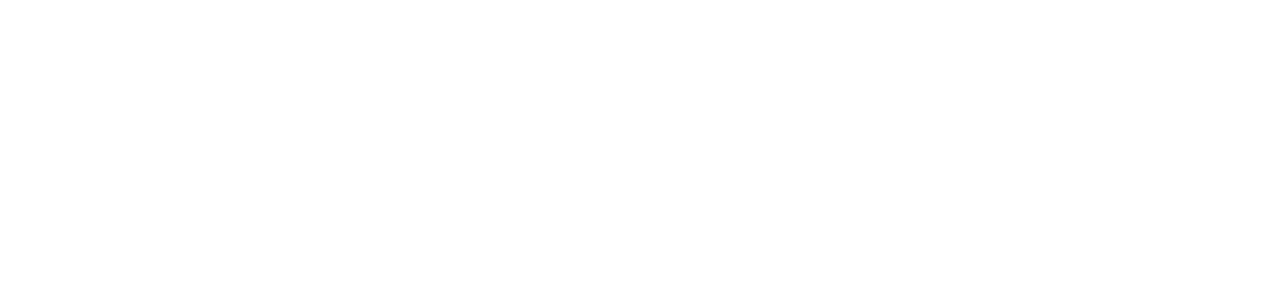
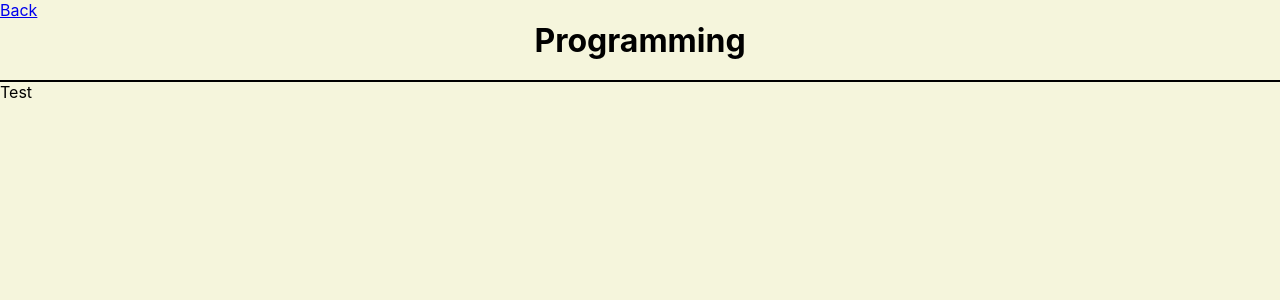
Before and after one commit to hfeng20/PersonalWebsite, a React (Create React App) app in the folder personal-website/: page /Programming in a window 1280 px wide. Before the commit this address had no page. Shown: the top 300 px of the page. Built offline with nearby package versions, Linux system fonts and the light colour scheme.

Commit message:
finished header component

```diff
--- a/personal-website/src/App.tsx
+++ b/personal-website/src/App.tsx
@@ -5,7 +5,7 @@
 import {Routes} from "react-router-dom";
 import MainPage from './Pages/MainPage/MainPage';
 import Musician from './Pages/Music/Music';
-
+import Programming from './Pages/Programming/Programming'
 class App extends React.Component {
   render() {
     return (
@@ -13,6 +13,7 @@
         <Routes>
           <Route path="/" element={<MainPage/>} />
           <Route path="/Music" element={<Musician/>} />
+          <Route path="/Programming" element={<Programming/>} />
         </Routes>
       </Router>
     );
--- a/personal-website/src/Components/Activity/Activity.tsx
+++ b/personal-website/src/Components/Activity/Activity.tsx
@@ -3,6 +3,7 @@
 import musician from './musician.JPG'
 import { BrowserRouter as Router, Route, Link } from "react-router-dom";
 import './Activity.css';
+import Button from '../../Components/Button/Button'
 
 export default function Activity(props:{title:string, image:string, url:string}): JSX.Element {
     const {title, image, url} = props
--- /dev/null
+++ b/personal-website/src/Components/Button/Button.css
@@ -0,0 +1,2 @@
+.Button {
+}
--- /dev/null
+++ b/personal-website/src/Components/Header/Header.css
@@ -0,0 +1,17 @@
+.Header {
+    display: flex;
+    justify-content:flex-start;
+    position:relative;
+    background-color: beige;
+    border-bottom: 2px solid black;
+    height: 10vh
+}
+
+.Title {
+    flex: 0 1 auto;
+    position: absolute;
+    left:50%;
+    transform:translateX(-50%);
+    font-size: 4vh;
+    height: 10vh;
+}
--- /dev/null
+++ b/personal-website/src/Components/Header/Header.tsx
@@ -0,0 +1,19 @@
+import React from 'react';
+import logo from './logo.svg';
+import backArrow from './backArrow.jpg'
+import { BrowserRouter as Router, Route, Link } from "react-router-dom";
+import './Header.css'
+
+export default function Header(props:{title:string}):JSX.Element {
+    var {title} = props
+    return(
+        <div className = "Header">
+            <Link to='/' className="Arrow">
+                Back
+            </Link>
+            <h1 className="Title">
+                {title}
+            </h1>
+        </div>
+    );
+}
--- a/personal-website/src/Pages/MainPage/MainPage.tsx
+++ b/personal-website/src/Pages/MainPage/MainPage.tsx
@@ -1,9 +1,10 @@
 import React from 'react';
-import logo from './logo.svg';
+import logo from '../../logo.svg';
 import musician from './musician.JPG'
 import { BrowserRouter as Router, Route, Link } from "react-router-dom";
 import './MainPage.css';
 import Activity from '../../Components/Activity/Activity';
+import Button from '../../Components/Button/Button'
 
 export default function mainPage(): JSX.Element {
     return (
--- a/personal-website/src/Pages/Music/Music.tsx
+++ b/personal-website/src/Pages/Music/Music.tsx
@@ -3,6 +3,7 @@
 import musician from './musician.JPG'
 import { BrowserRouter as Router, Route, Link } from "react-router-dom";
 import './Music.css';
+import Button from '../../Components/Button/Button'
 
 export default function Musician(): JSX.Element {
     return (
--- /dev/null
+++ b/personal-website/src/Pages/Programming/Programming.css
@@ -0,0 +1,4 @@
+.Programming {
+    background-color: beige;
+    height: 100vh;
+}
--- /dev/null
+++ b/personal-website/src/Pages/Programming/Programming.tsx
@@ -0,0 +1,15 @@
+import React from 'react';
+import logo from './logo.svg';
+import musician from './musician.JPG'
+import { BrowserRouter as Router, Route, Link } from "react-router-dom";
+import './Programming.css';
+import Header from '../../Components/Header/Header'
+
+export default function Programming(): JSX.Element {
+    return(
+        <div className = "Programming">
+            <Header title='Programming'/>
+            Test
+        </div>
+    );
+}
```
Also changed, not shown: personal-website/src/Components/Button/Button.tsx (added, +16 -0 lines), personal-website/src/Components/Header/backArrow.jpg (added).
